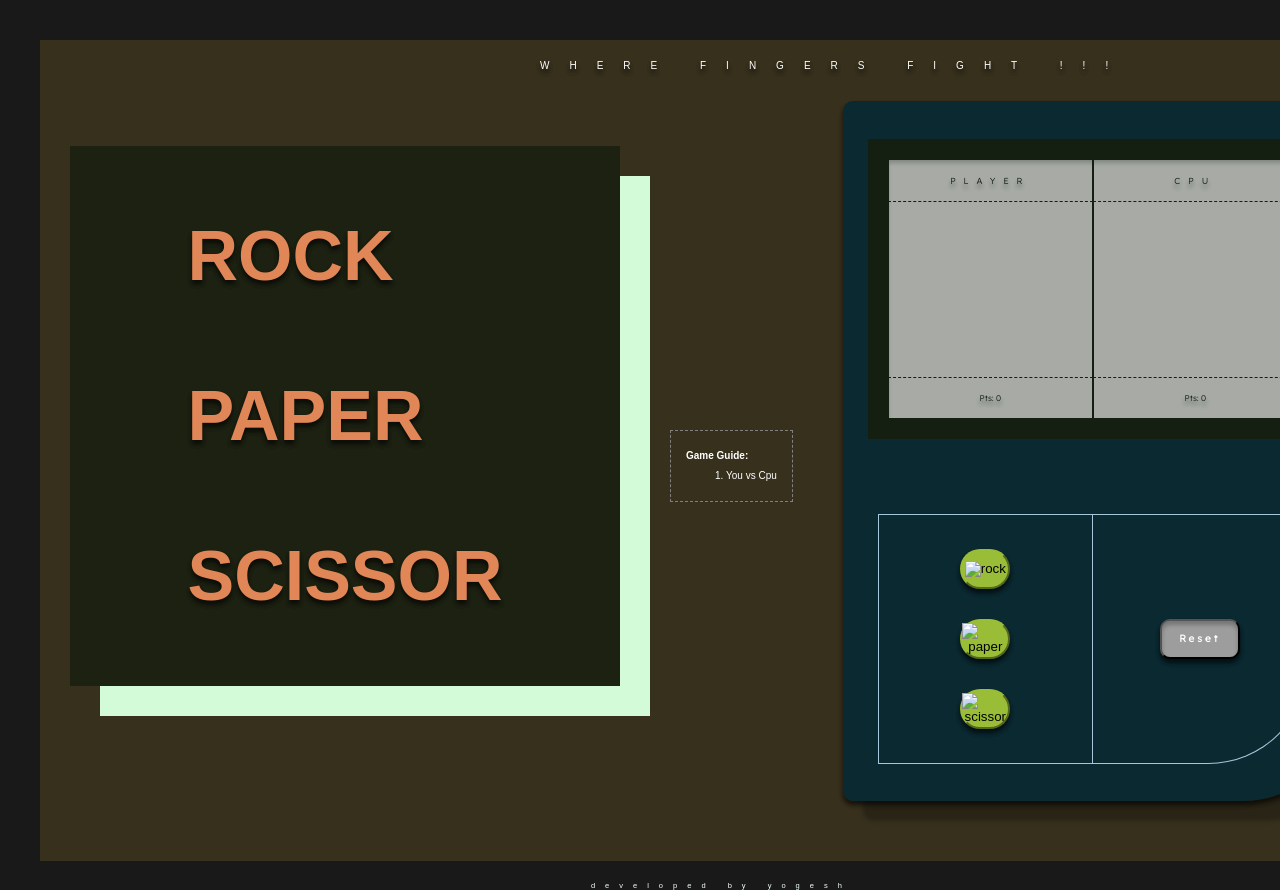
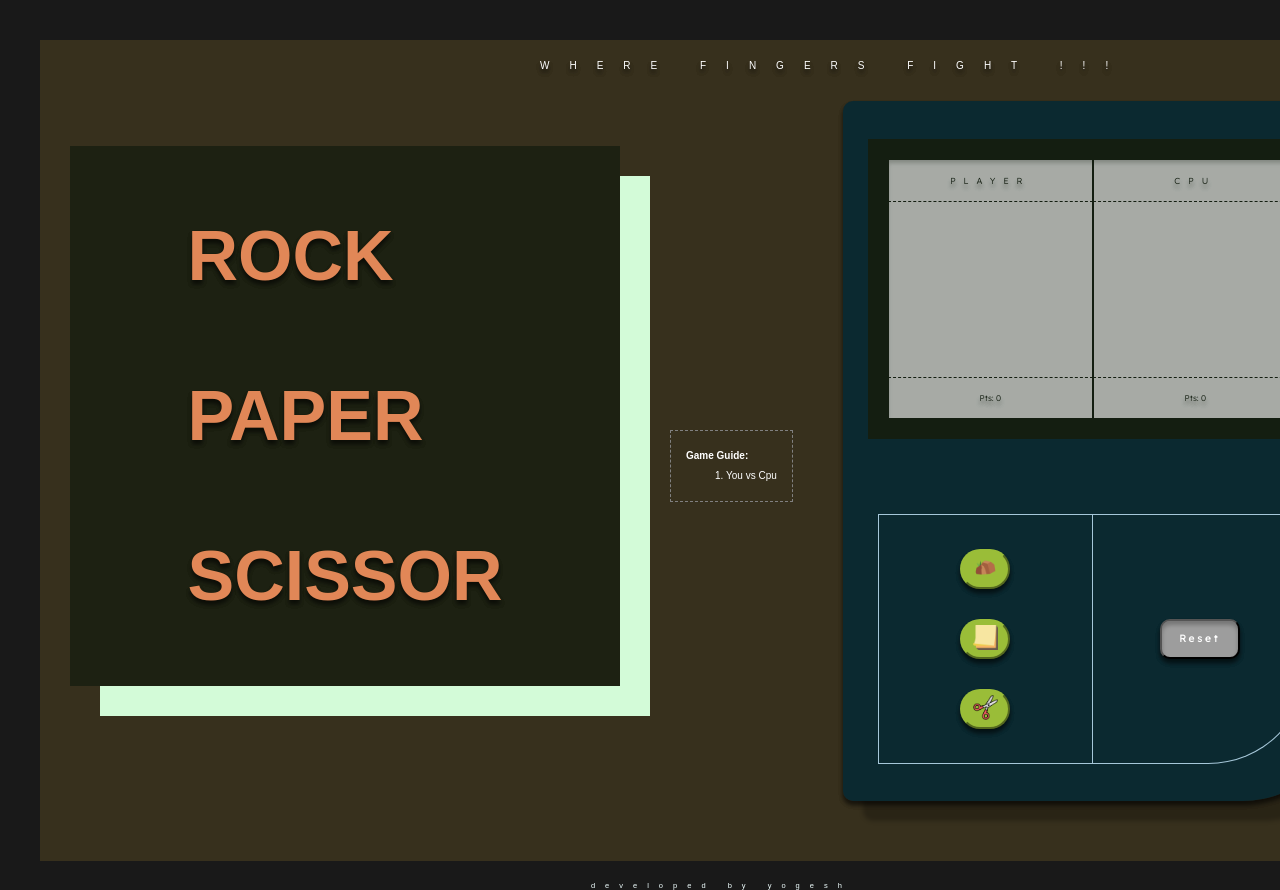
Before and after one commit to Yogesh-o1/Rock-Paper-Scissor, a plain HTML site: page index.html in a window 1280 px wide. Shown: the top 890 px of the page. Drawn offline with Linux system fonts and the light colour scheme; a web font is replaced by a local one.

Commit message:
Update index.html

```diff
--- a/index.html
+++ b/index.html
@@ -45,9 +45,9 @@
                         </div>
                         <div class="button-sec">
                             <div class="btnsec1">
-                                <button class="rock" id="rbtn"><img src="../practice/images/stone.png" alt="rock"></button>
-                                <button class="paper" id="pbtn"><img src="../practice/images/note.png" alt="paper"></button>
-                                <button class="scissor" id="sbtn"><img src="../practice/images/scissor.png" alt="scissor"></button>
+                                <button class="rock" id="rbtn"><img src="images/stone.png" alt="rock"></button>
+                                <button class="paper" id="pbtn"><img src="images/note.png" alt="paper"></button>
+                                <button class="scissor" id="sbtn"><img src="images/scissor.png" alt="scissor"></button>
                             </div>
                             <div class="btnsec2">
                                <!--<button class="on-off">ON/OFF</button>-->
```
